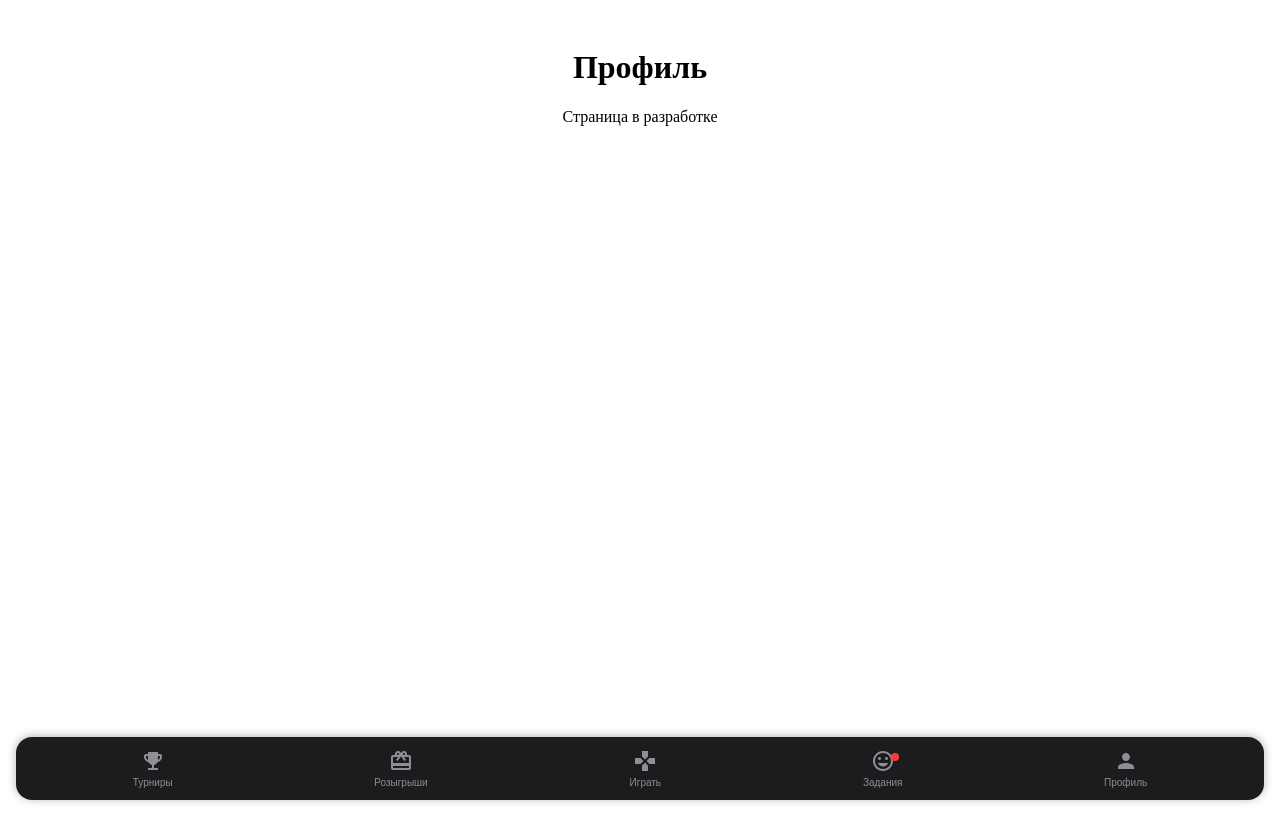
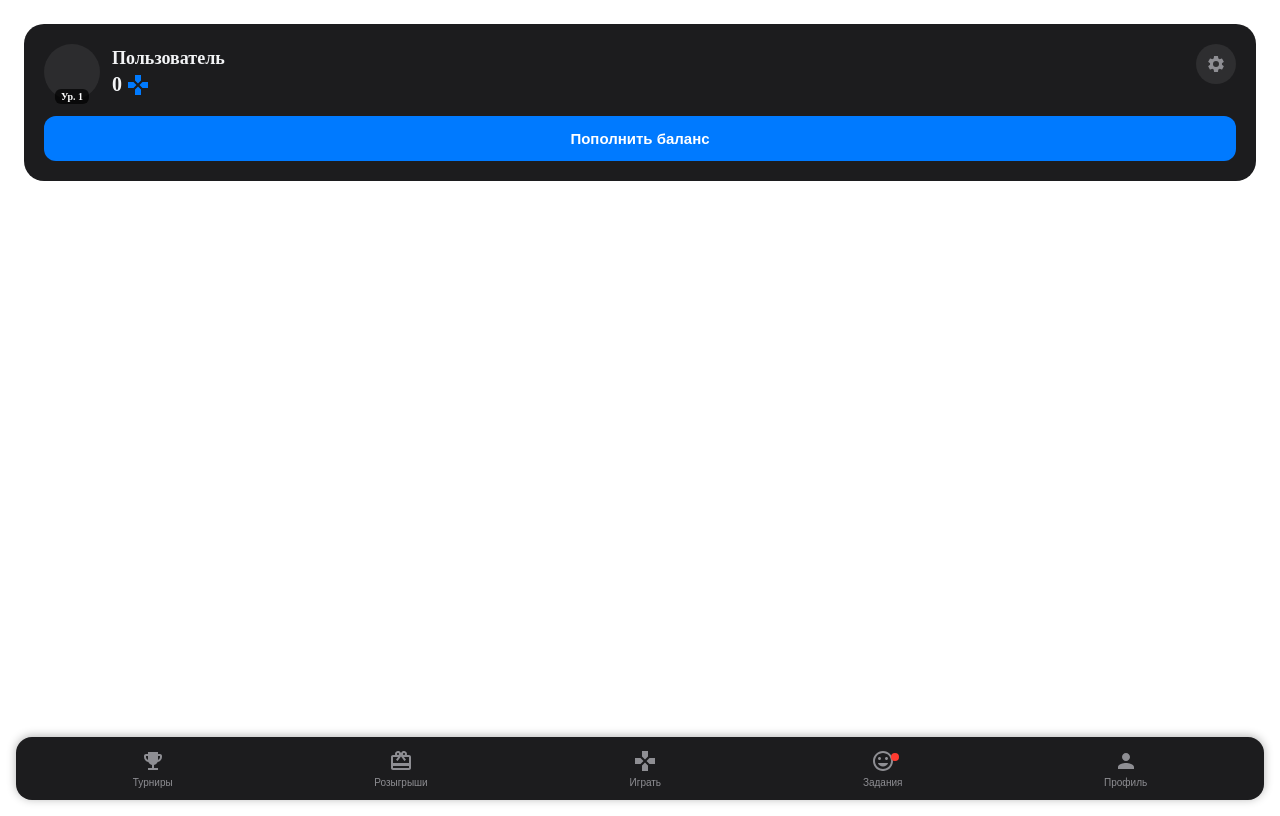
Before and after one commit to deewau/pigfarm-mini-app, a React (Vite) app: page /profile in a window 1280 px wide. Built offline with nearby package versions, Linux system fonts and the light colour scheme.

Commit message:
feat: add Profile page with user info card

```diff
--- a/src/App.tsx
+++ b/src/App.tsx
@@ -1,5 +1,6 @@
 import { BrowserRouter, Routes, Route } from 'react-router-dom';
 import { Home } from './pages/Home';
+import { Profile } from './pages/Profile';
 import { TabBar } from './components/TabBar';
 import { TrophyIcon, GiftsIcon, GameIcon, TasksIcon, ProfileIcon } from './components/icons';
 
@@ -13,7 +14,7 @@ function App() {
           <Route path="giveaways" element={<PlaceholderPage title="Розыгрыши" />} />
           <Route path="play" element={<PlaceholderPage title="Играть" />} />
           <Route path="tasks" element={<PlaceholderPage title="Задания" />} />
-          <Route path="profile" element={<PlaceholderPage title="Профиль" />} />
+          <Route path="profile" element={<Profile />} />
         </Route>
       </Routes>
     </BrowserRouter>
@@ -30,7 +31,7 @@ function Layout() {
           <Route path="giveaways" element={<PlaceholderPage title="Розыгрыши" />} />
           <Route path="play" element={<PlaceholderPage title="Играть" />} />
           <Route path="tasks" element={<PlaceholderPage title="Задания" />} />
-          <Route path="profile" element={<PlaceholderPage title="Профиль" />} />
+          <Route path="profile" element={<Profile />} />
         </Routes>
       </div>
       <BottomBar />
--- /dev/null
+++ b/src/pages/Profile.css
@@ -0,0 +1,119 @@
+.profile {
+  padding: 16px;
+}
+
+.profile__card {
+  background: #1c1c1e;
+  border-radius: 20px;
+  padding: 20px;
+}
+
+.profile__header {
+  display: flex;
+  justify-content: space-between;
+  align-items: flex-start;
+  margin-bottom: 16px;
+}
+
+.profile__user-info {
+  display: flex;
+  align-items: center;
+  gap: 12px;
+}
+
+.profile__avatar-wrapper {
+  position: relative;
+  display: flex;
+  flex-shrink: 0;
+}
+
+.profile__avatar {
+  width: 56px;
+  height: 56px;
+  border-radius: 50%;
+  object-fit: cover;
+}
+
+.profile__avatar--placeholder {
+  background: #2c2c2e;
+}
+
+.profile__level {
+  position: absolute;
+  bottom: -4px;
+  left: 50%;
+  transform: translateX(-50%);
+  background: rgba(0, 0, 0, 0.7);
+  color: #fff;
+  font-size: 10px;
+  font-weight: 600;
+  padding: 2px 6px;
+  border-radius: 6px;
+  white-space: nowrap;
+}
+
+.profile__details {
+  display: flex;
+  flex-direction: column;
+  gap: 4px;
+}
+
+.profile__name {
+  font-size: 18px;
+  font-weight: 600;
+  color: #f3f4f6;
+}
+
+.profile__balance {
+  display: flex;
+  align-items: center;
+  gap: 4px;
+}
+
+.profile__balance-value {
+  font-size: 20px;
+  font-weight: 700;
+  color: #f3f4f6;
+}
+
+.profile__balance-icon {
+  display: flex;
+  align-items: center;
+  color: #007aff;
+}
+
+.profile__settings {
+  background: rgba(255, 255, 255, 0.08);
+  border: none;
+  border-radius: 50%;
+  width: 40px;
+  height: 40px;
+  display: flex;
+  align-items: center;
+  justify-content: center;
+  cursor: pointer;
+  color: #8e8e93;
+  flex-shrink: 0;
+  transition: background 0.15s ease;
+}
+
+.profile__settings:hover {
+  background: rgba(255, 255, 255, 0.14);
+}
+
+.profile__deposit {
+  width: 100%;
+  padding: 14px;
+  background: #007aff;
+  color: #fff;
+  border: none;
+  border-radius: 12px;
+  font-size: 15px;
+  font-weight: 600;
+  cursor: pointer;
+  transition: background 0.15s ease;
+}
+
+.profile__deposit:hover {
+  background: #0062cc;
+}
--- /dev/null
+++ b/src/pages/Profile.tsx
@@ -0,0 +1,46 @@
+import { useTelegram } from '../hooks/useTelegram';
+import { GameIcon } from '../components/icons';
+import './Profile.css';
+
+export function Profile() {
+  const { user } = useTelegram();
+  const level = 1;
+  const balance = 0;
+
+  const avatarUrl = user?.photo_url || '';
+  const displayName = user?.first_name || 'Пользователь';
+
+  return (
+    <div className="profile">
+      <div className="profile__card">
+        <div className="profile__header">
+          <div className="profile__user-info">
+            <div className="profile__avatar-wrapper">
+              {avatarUrl ? (
+                <img src={avatarUrl} alt={displayName} className="profile__avatar" />
+              ) : (
+                <div className="profile__avatar profile__avatar--placeholder" />
+              )}
+              <span className="profile__level">Ур. {level}</span>
+            </div>
+            <div className="profile__details">
+              <span className="profile__name">{displayName}</span>
+              <div className="profile__balance">
+                <span className="profile__balance-value">{balance}</span>
+                <span className="profile__balance-icon">
+                  <GameIcon />
+                </span>
+              </div>
+            </div>
+          </div>
+          <button className="profile__settings" aria-label="Настройки">
+            <svg viewBox="0 0 24 24" fill="currentColor" width="20" height="20">
+              <path d="M19.14 12.94c.04-.3.06-.61.06-.94 0-.32-.02-.64-.07-.94l2.03-1.58a.49.49 0 0 0 .12-.61l-1.92-3.32a.488.488 0 0 0-.59-.22l-2.39.96c-.5-.38-1.03-.7-1.62-.94l-.36-2.54a.484.484 0 0 0-.48-.41h-3.84c-.24 0-.43.17-.47.41l-.36 2.54c-.59.24-1.13.57-1.62.94l-2.39-.96c-.22-.08-.47 0-.59.22L2.74 8.87c-.12.21-.08.47.12.61l2.03 1.58c-.05.3-.07.62-.07.94s.02.64.07.94l-2.03 1.58a.49.49 0 0 0-.12.61l1.92 3.32c.12.22.37.29.59.22l2.39-.96c.5.38 1.03.7 1.62.94l.36 2.54c.05.24.24.41.48.41h3.84c.24 0 .44-.17.47-.41l.36-2.54c.59-.24 1.13-.56 1.62-.94l2.39.96c.22.08.47 0 .59-.22l1.92-3.32c.12-.22.07-.47-.12-.61l-2.01-1.58zM12 15.6A3.6 3.6 0 1 1 12 8.4a3.6 3.6 0 0 1 0 7.2z" />
+            </svg>
+          </button>
+        </div>
+        <button className="profile__deposit">Пополнить баланс</button>
+      </div>
+    </div>
+  );
+}
```
